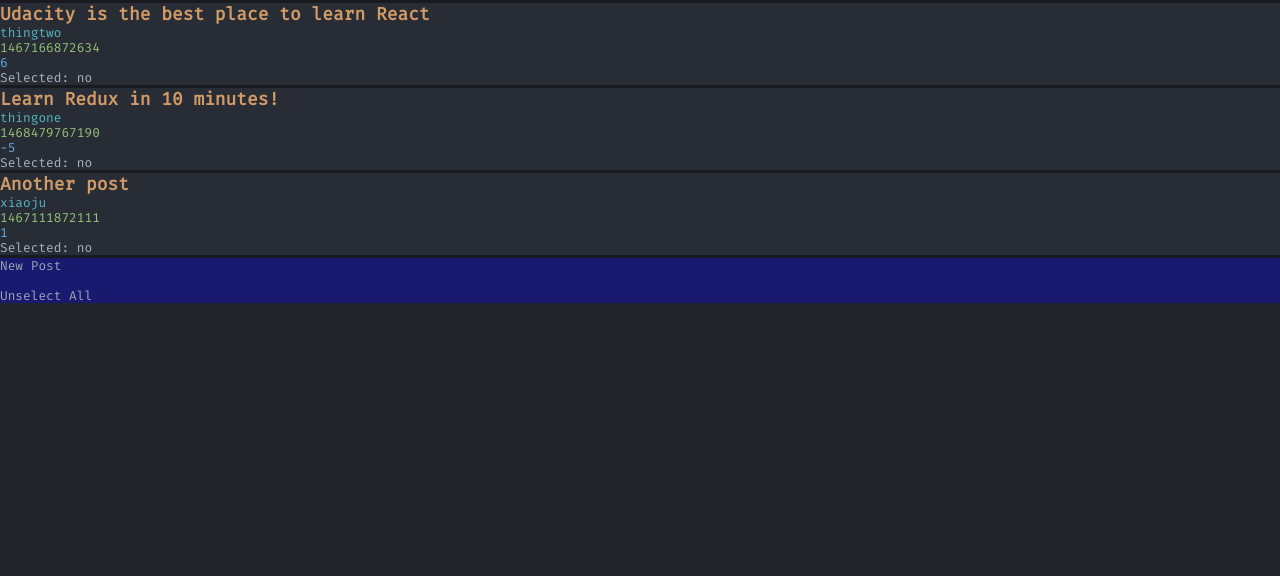
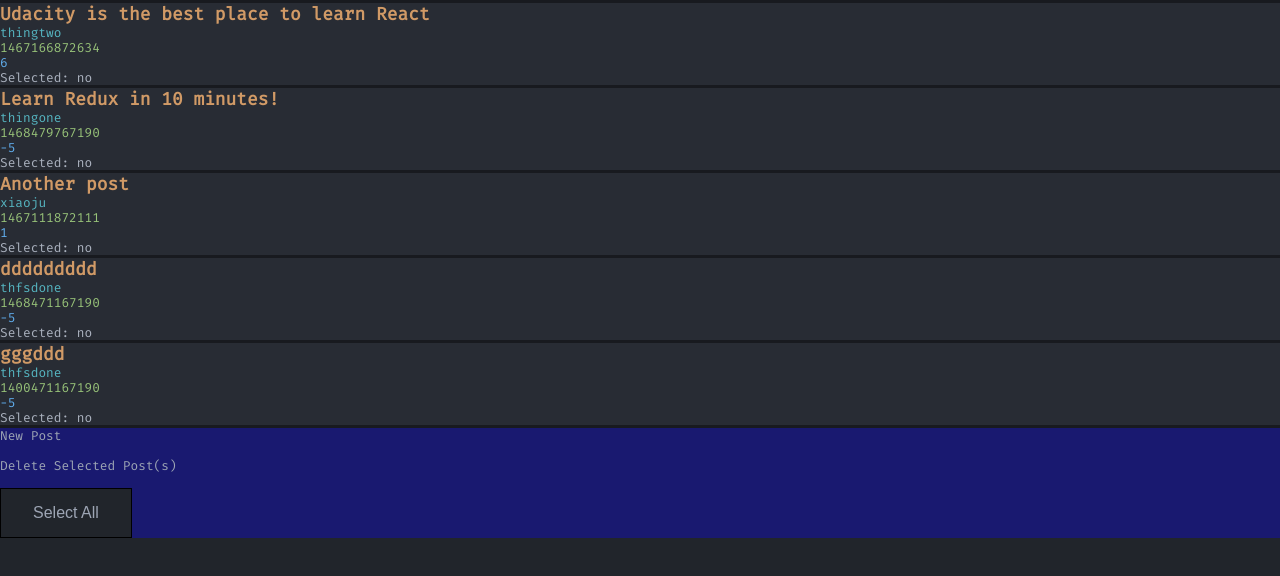
Before and after one commit to xiaoju/react_nd-02b, a React (Create React App) app: page / in a window 1280 px wide. Shown: the top 576 px of the page. Built offline with nearby package versions, Linux system fonts and the light colour scheme.

Commit message:
feat: toggle button to select all/none posts

```diff
--- a/src/actions/index.js
+++ b/src/actions/index.js
@@ -1,6 +1,9 @@
 export const POST_FETCH = 'POST_FETCH'
 export const POST_FLUSH = 'POST_FLUSH'
+
 export const SELECT_POST = 'SELECT_POST'
+export const SELECT_ALL_POST = 'SELECT_ALL_POST'
+export const SELECT_NONE_POST = 'SELECT_NONE_POST'
 
 export function postFetch(){
   return {
@@ -21,3 +24,15 @@
     postId
   }
 }
+
+export function selectAllPost(){
+  return {
+    type: SELECT_ALL_POST
+  }
+}
+
+export function selectNonePost(){
+  return {
+    type: SELECT_NONE_POST
+  }
+}
--- a/src/components/List.js
+++ b/src/components/List.js
@@ -1,7 +1,6 @@
 import React, { Component } from 'react'
 import { connect } from 'react-redux'
 import { selectPost } from '../actions/index'
-import '../css/App.css'
 import { bindActionCreators } from 'redux'
 
 class List extends Component {
--- a/src/components/ListToolbar.js
+++ b/src/components/ListToolbar.js
@@ -1,11 +1,46 @@
-import React from 'react'
+import React, { Component } from 'react'
+import { connect } from 'react-redux'
+import { bindActionCreators } from 'redux'
+import {selectNonePost, selectAllPost } from '../actions/index'
 
-const ListToolbar = () => (
-  <div className='ListToolbar'>
-    <div>New Post</div>
-    <br />
-    <div>Unselect All</div>
-  </div>
-)
+class ListToolbar extends Component {
+  render() {
+    return (
+      <div className='ListToolbar'>
+        <div>New Post</div>
+        <br />
+        <div>Delete Selected Post(s)</div>
+        <br />
+        {/* { (this.props.SelectedIds.length === this.props.allIds.length) ? console.log('same') : console.log('different') } */}
+        { (this.props.SelectedIds.length === this.props.allIds.length) ?
+          <button
+            onClick={this.props.selectNonePost}
+            className="toggleAllButton">
+            Select None
+          </button> :
+          <button
+            onClick={this.props.selectAllPost}
+            className="toggleAllButton">
+            Select All
+          </button> }
+      </div>
+    )
+  }
+}
 
-export default ListToolbar
+function mapStateToProps(state) {
+  return {
+    SelectedIds: state.Posts.SelectedIds,
+    allIds: state.Posts.allIds
+  };
+}
+
+function mapDispatchToProps(dispatch){
+  return bindActionCreators({
+     selectNonePost: selectNonePost,
+     selectAllPost: selectAllPost
+   },
+  dispatch)
+}
+
+export default connect(mapStateToProps, mapDispatchToProps)(ListToolbar);
--- a/src/css/App.css
+++ b/src/css/App.css
@@ -122,6 +122,18 @@
   color: rgb(190, 80, 70);
 }
 
+.toggleAllButton {
+/* https://www.w3schools.com/css/css3_buttons.asp */
+    background-color: rgb(33, 37, 43);
+    border-style: solid;
+    border-width: thin;
+    color: rgb(157, 165, 180);
+    padding: 15px 32px;
+    text-align: center;
+    text-decoration: none;
+    display: inline-block;
+    font-size: 16px;
+}
 
 /*color: rgb(190, 80, 70);    rouge bordeaux
 rgb(152, 195, 121)          vert des strings
--- a/src/reducers/listReducer.js
+++ b/src/reducers/listReducer.js
@@ -1,7 +1,9 @@
 import {
   POST_FETCH,
   POST_FLUSH,
-  SELECT_POST
+  SELECT_POST,
+  SELECT_NONE_POST,
+  SELECT_ALL_POST
 } from '../actions'
 
 // const emptyState = {
@@ -30,6 +32,26 @@
       voteScore: -5,
       deleted: false
     },
+    '6ni6ok3aaaaaaaa3lnez': {
+      id: '6ni6ok3aaaaaaaa3lnez',
+      timestamp: 1468471167190,
+      title: 'ddddddddd',
+      body: 'Just kidding. It takes more than 10 minutes to learn technology.',
+      author: 'thfsdone',
+      category: 'redux',
+      voteScore: -5,
+      deleted: false
+    },
+    '6nvvvvvvvvvvaaaaa3lnez': {
+      id: '6nvvvvvvvvvvaaaaa3lnez',
+      timestamp: 1400471167190,
+      title: 'gggddd',
+      body: 'Just kidding. It takes more than 10 minutes to learn technology.',
+      author: 'thfsdone',
+      category: 'redux',
+      voteScore: -5,
+      deleted: false
+    },
     'qqqqqqqqqqqqqqqqqqqq': {
       id: 'qqqqqqqqqqqqqqqqqqqq',
       timestamp: 1467111872111,
@@ -44,7 +66,9 @@
   'allIds': [
     '8xf0y6ziyjabvozdd253nd',
     '6ni6ok3ym7mf1p33lnez',
-    'qqqqqqqqqqqqqqqqqqqq'
+    'qqqqqqqqqqqqqqqqqqqq',
+    '6ni6ok3aaaaaaaa3lnez',
+    '6nvvvvvvvvvvaaaaa3lnez'
   ],
   'SelectedIds': []
 }
@@ -72,6 +96,18 @@
         }
       }
 
+    case SELECT_NONE_POST:
+      return {
+        ...state,
+        SelectedIds: []
+      }
+
+    case SELECT_ALL_POST:
+      return {
+        ...state,
+        SelectedIds: state.allIds
+      }
+
     default:
       return state
   }
```
